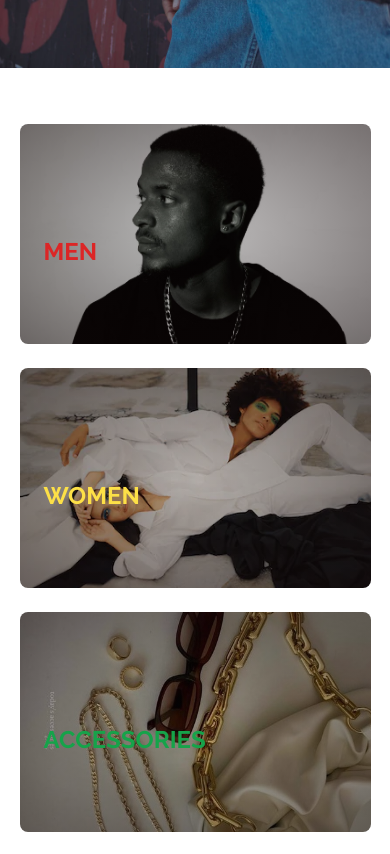
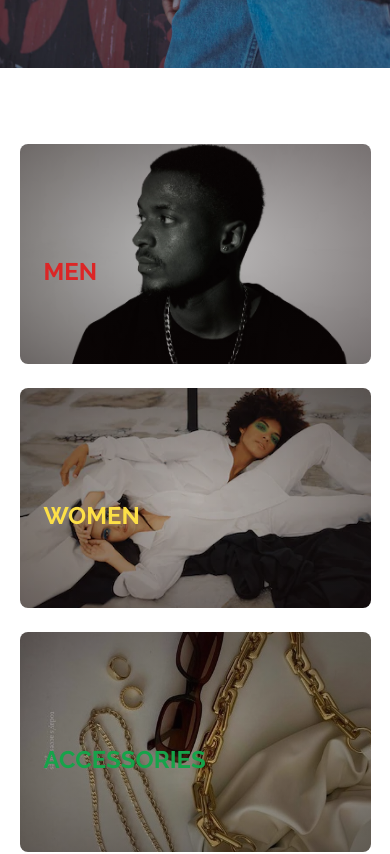
Before and after one commit to dimeji003/vintage, a Next.js app: page / in a window 390 px wide. Shown: the part 840-1694 px from the top of the page. Built offline with nearby package versions, Linux system fonts and the light colour scheme.

Commit message:
fix: modify files

```diff
--- a/package.json
+++ b/package.json
@@ -14,7 +14,8 @@
     "next": "^14.1.0",
     "react": "^18",
     "react-dom": "^18",
-    "react-icons": "^5.0.1"
+    "react-icons": "^5.0.1",
+    "react-intersection-observer": "^9.5.3"
   },
   "devDependencies": {
     "autoprefixer": "^10.0.1",
--- a/src/app/components/Category.jsx
+++ b/src/app/components/Category.jsx
@@ -1,10 +1,28 @@
-import React from 'react'
+"use client"
+import React, { useEffect, useState } from 'react'
 import styles from './main.module.css'
 import Link from 'next/link'
 
+
 export default function Category() {
+  const [isVisible, setIsVisible] = useState(false)
+  useEffect(() => {
+    function handleScroll(){
+      const element = document.getElementById('animatedElement')
+      if (element) {
+        const elementTop = element.getBoundingClientRect().top
+        const windowHeight = window.innerHeight
+
+        setIsVisible(elementTop < windowHeight / 1.5)
+      }
+    }
+
+    document.addEventListener('scroll', handleScroll)
+    return () => document.removeEventListener('scroll', handleScroll)
+  }, [])
+
   return (
-    <div>
+    <div className={` ${styles.section} ${isVisible && styles.visible}`} id='animatedElement'>
 
       <div className='grid md:grid-cols-3 grid-cols-1 md:grid-rows-[200px] grid-rows-[220px_220px_220px] gap-6 w-[90%]  m-auto mt-14'>
         <Link href='/catalog/men' className={`rounded-lg ${styles.firstgrid}`}>
--- a/src/app/components/Dailydeals.jsx
+++ b/src/app/components/Dailydeals.jsx
@@ -3,6 +3,8 @@ import React from 'react'
 import { myProducts } from './Shop'
 import Link from 'next/link'
 import Image from 'next/image'
+import { useState, useEffect } from 'react'
+import styles from './main.module.css'
 
 export default function Dailydeals() {
 
@@ -23,8 +25,23 @@ export default function Dailydeals() {
         </section>
 
     ))
+    const [isVisible, setIsVisible] = useState(false)
+    useEffect(() => {
+    function handleScroll(){
+      const element = document.getElementById('animatedElement')
+      if (element) {
+        const elementTop = element.getBoundingClientRect().top
+        const windowHeight = window.innerHeight
+
+        setIsVisible(elementTop < windowHeight / 1.5)
+      }
+    }
+
+    document.addEventListener('scroll', handleScroll)
+    return () => document.removeEventListener('scroll', handleScroll)
+  }, [])
   return (
-    <div className='w-4/5 m-auto mt-28'>
+    <div className={`w-4/5 m-auto mt-28 ${styles.section} ${isVisible && styles.visible }`} id='animatedElement'>
         <div className='flex flex-row w-[100%] justify-between'>
             <div className='md:text-4xl text-2xl '>Daily Deals</div>
             <div className='flex items-center'>
--- a/src/app/components/EmblaCarousel.jsx
+++ b/src/app/components/EmblaCarousel.jsx
@@ -12,7 +12,7 @@ export const EmblaCarousel = () => {
   return (
     <div className={`embla ${styles.embla}`} ref={emblaRef}>
       <div className={`embla__container ${styles.embla__container}`}>
-        <div className={`embla__slide  ${styles.slide1}`}> <div className='pl-7'><h2 className='md:pt-44 pt-96 md:w-[50%] w-[60%]'><SlidingUpText/></h2>
+        <div className={`embla__slide  ${styles.slide1}`}> <div className='pl-7'><h2 className='md:pt-44 pt-[320px] md:w-[50%] w-[60%]'><SlidingUpText/></h2>
         <p className='w-[80%]'><SlidingUpTextTwo/></p>
         <p><SlidingUpTextThree/></p>
           </div> </div>
--- a/src/app/components/Navbar.jsx
+++ b/src/app/components/Navbar.jsx
@@ -27,6 +27,10 @@ export default function Navbar() {
     setShowSearch (!showSearch)
   }
 
+  function leaveNav(){
+    setShowNav(false)
+  }
+
 
 
   return (
@@ -42,7 +46,7 @@ export default function Navbar() {
 
       <div className=''>
 
-        <ul className={`md:flex md:flex-row flex-col md:items-center text-black  md:text-red-600 sm:gap-7 md:gap-12 gap-2 text-xs md:justify-center ${showNav ? "flex" : "hidden"}  md:pt-0 bg-white z-50 md:h-10 fixed left-0 top-0 md:relative md:[70%] w-[60%] h-[100vh] pt-6 ${styles.sidebar}`} >
+        <ul className={`md:flex md:flex-row flex-col md:items-center text-black  md:text-red-600 sm:gap-7 md:gap-12 gap-2 text-xs md:justify-center transition-transform transform ease-in-out duration-500 ${showNav ? "translate-x-0" : "-translate-x-full md:translate-x-0"}  md:pt-0 bg-white z-50 md:h-10 fixed left-0 top-0 md:relative md:[70%] w-[60%] h-[100vh] pt-6 ${styles.sidebar}`} >
           <div className='md:flex md:flex-row  md:gap-11 gap-12 '>
             <div className='border-b border-black h-12'>
 
@@ -50,31 +54,31 @@ export default function Navbar() {
             </div>
             <div className='md:flex md:flex-row md:justify-center md:gap-10'>
 
-           <Link href='/' className='focus:border-b-2 focus:border-red-600'>
+           <Link href='/' className='focus:border-b-2 focus:border-red-600' onClick={leaveNav}>
             <li className='flex sm:gap-3 gap-2 items-center hover:cursor-pointer md:h-20 h-12 hover:border-b-2 border-b-red-600 pl-4 md:pl-0'>
             <IoHome />
                 <span className='text-black'>HOME</span>
                 </li>
            </Link>
-          <Link href='/catalog' className='focus:border-b-2 focus:border-red-600 '>
+          <Link href='/catalog' className='focus:border-b-2 focus:border-red-600 ' onClick={leaveNav}>
             <li className='flex sm:gap-3 gap-2 items-center  hover:cursor-pointer md:h-20 h-12 md:pl-0 pl-4 hover:border-b-2 border-b-red-600'>
             <FiShoppingCart />
                 <span  className='text-black'>SHOP</span>
                 </li>
           </Link>
-          <Link href='/blog'>
+          <Link href='/blog' onClick={leaveNav}>
             <li className='flex gap-3 items-center  hover:cursor-pointer md:h-20 h-12 hover:border-b-2 border-b-red-600 md:pl-0 pl-4'>
             <MdOutlineCollectionsBookmark />
                 <span className='text-black'>BLOG</span>
                 </li>
           </Link>
-            <Link href='/contact' className='focus:border-b-2 focus:border-red-600'>
+            <Link href='/contact' className='focus:border-b-2 focus:border-red-600' onClick={leaveNav}>
             <li className='flex gap-3 items-center  hover:border-b-2 border-b-red-600 hover:cursor-pointer h-12 md:h-20 md:pl-0 pl-4'>
             <IoMdCall />
                 <span className='text-black'>CONTACT</span>
                 </li>
             </Link>
-            <Link href='/about' className='focus:border-b-2 focus:border-red-600'>
+            <Link href='/about' className='focus:border-b-2 focus:border-red-600' onClick={leaveNav}>
              <li className='flex gap-3 items-center  hover:border-b-2 border-b-red-600 hover:cursor-pointer h-12 md:h-20 md:pl-0 pl-4'>
               <FaPerson />
                 <span className='text-black'>ABOUT</span>
--- a/src/app/components/Slidingupeffect.jsx
+++ b/src/app/components/Slidingupeffect.jsx
@@ -14,7 +14,7 @@ import { useEffect } from "react"
 
   return (
     <div>
-        <h2 id='slidingUpText' className='text-red-700 md:text-6xl md:pt-7 text-4xl md:pb-5 pt-20 font-bold transform translate-y-8 opacity-0 transition-all delay-75 duration-500 ease-in'><span className='text-white md:text-6xl text-3xl font-light'>SHOP </span>Vintage Vanguard<span className='text-white text-2xl md:text-7xl'>.</span></h2>
+        <h2 id='slidingUpText' className='text-red-700 md:text-6xl md:pt-7 text-4xl md:pb-5 pt-20 font-bold transform translate-y-8 opacity-0 transition-all delay-75 duration-500 ease-in'><span className='text-white md:text-6xl text-2xl font-light'>SHOP </span>Vintage Vanguard<span className='text-white text-2xl md:text-7xl'>.</span></h2>
 
     </div>
   )
--- a/src/app/components/Slidingupeffect2.jsx
+++ b/src/app/components/Slidingupeffect2.jsx
@@ -11,7 +11,7 @@ const SlidingUpTextTwo = () => {
 
 return (
 <div>
-    <p id='slidingUpTextTwo' className='text-white pb-5 text-base md:text-xl transform translate-y-8 opacity-0 transition-all duration-500 delay-500 ease-in'>{`Celebrating Style, Embracing Elegance: Where Fashion Becomes a Statement.`}
+    <p id='slidingUpTextTwo' className='text-white pb-5 md:w-[40%] text-base md:text-xl transform translate-y-8 opacity-0 transition-all duration-500 delay-500 ease-in'>{`Celebrating Style, Embracing Elegance: Where Fashion Becomes a Statement.`}
 
 
 
--- a/src/app/components/Slidingupeffect3.jsx
+++ b/src/app/components/Slidingupeffect3.jsx
@@ -16,7 +16,7 @@ import Link from "next/link"
   return (
     <div>
       <Link href='/catalog'>
-       <button id='slidingUpTextThree' className="bg-red-600 text-white p-4 h-11 flex items-center rounded-xl">SHOP NOW</button>
+       <button id='slidingUpTextThree' className="bg-red-600 text-white p-4 h-12 flex items-center rounded-xl">SHOP NOW</button>
       </Link>
     </div>
   )
--- a/src/app/components/main.module.css
+++ b/src/app/components/main.module.css
@@ -54,6 +54,16 @@
   width: 100%;
   flex: 0 0 100%;
   min-width: 0;
+}
+.section{
+  position: relative;
+  bottom: -50px;
+  opacity: 0;
+  transition: opacity 3s, transform 1s;
+}
+.visible{
+  opacity: 1;
+  transform: translateY(-30px);
 }
 
 
@@ -120,6 +130,16 @@
       background-size: cover;
       height: 80vh;
     }
+    .section{
+      position: relative;
+      bottom: -50px;
+      opacity: 0;
+      transition: opacity 3s, transform 1s;
+    }
+    .visible{
+      opacity: 1;
+      transform: translateY(-30px);
+    }
 
 }
 
@@ -181,5 +201,15 @@
           flex: 0 0 100%;
           min-width: 0;
         }
+        .section{
+          position: relative;
+          bottom: -50px;
+          opacity: 0;
+          transition: opacity 3s, transform 1s;
+        }
+        .visible{
+          opacity: 1;
+          transform: translateY(-30px);
+        }
 
 }
```
Also changed, not shown: 1 other file (tests, documents, lock files or other folders).
